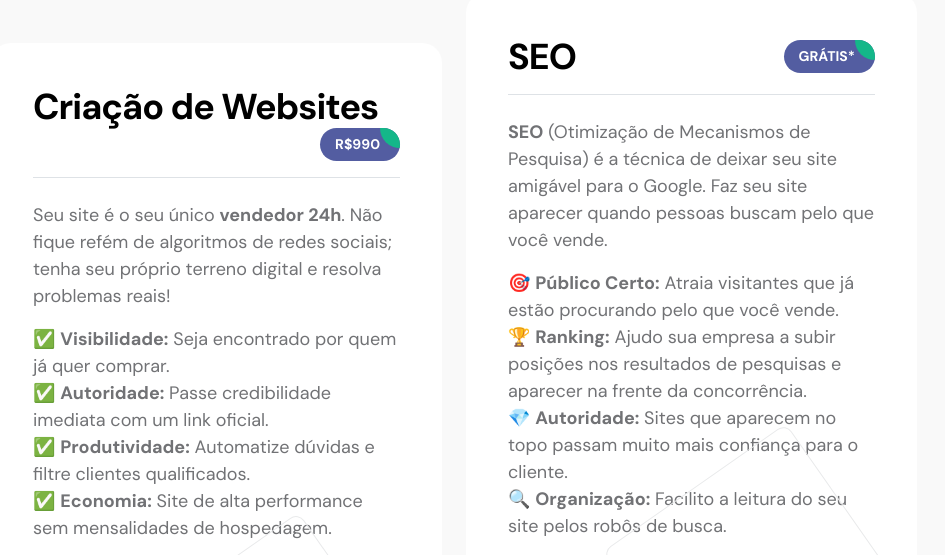
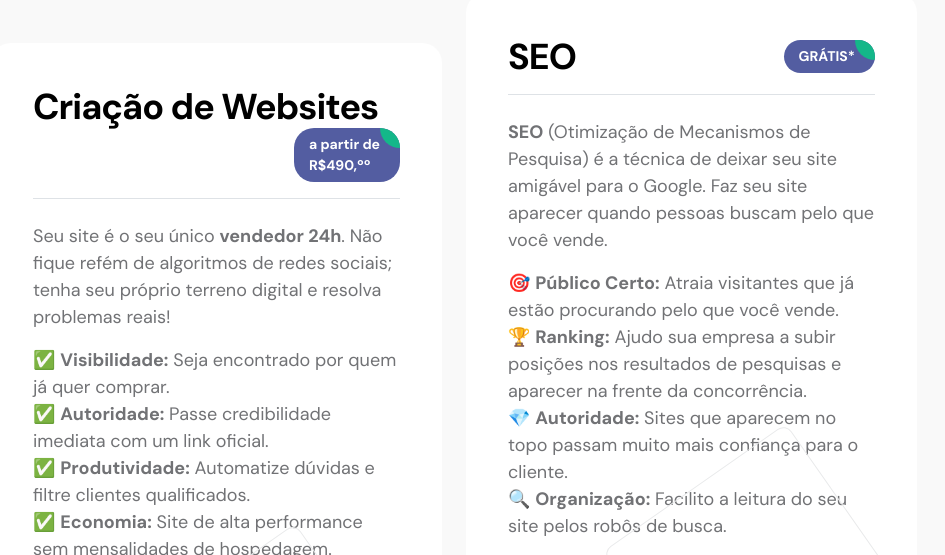
Before and after one commit to joaopon3s/site, a plain HTML site: page index.html in a window 1280 px wide. Shown: the part 1960-2515 px from the top of the page, without its empty margins (186-1131 px from the left). Drawn offline with Linux system fonts and the light colour scheme.

Commit message:
Ajuste textual

```diff
--- a/index.html
+++ b/index.html
@@ -236,7 +236,7 @@
                                             <h3 class="mb-0">Criação de Websites</h3>
 
                                             <div class="services-price-wrap ms-auto">
-                                                <p class="services-price-text mb-0">R$990</p>
+                                                <p class="services-price-text mb-0">a partir de<br>R$490,ºº</p>
                                                 <div class="services-price-overlay"></div>
                                             </div>
                                         </div>
```
